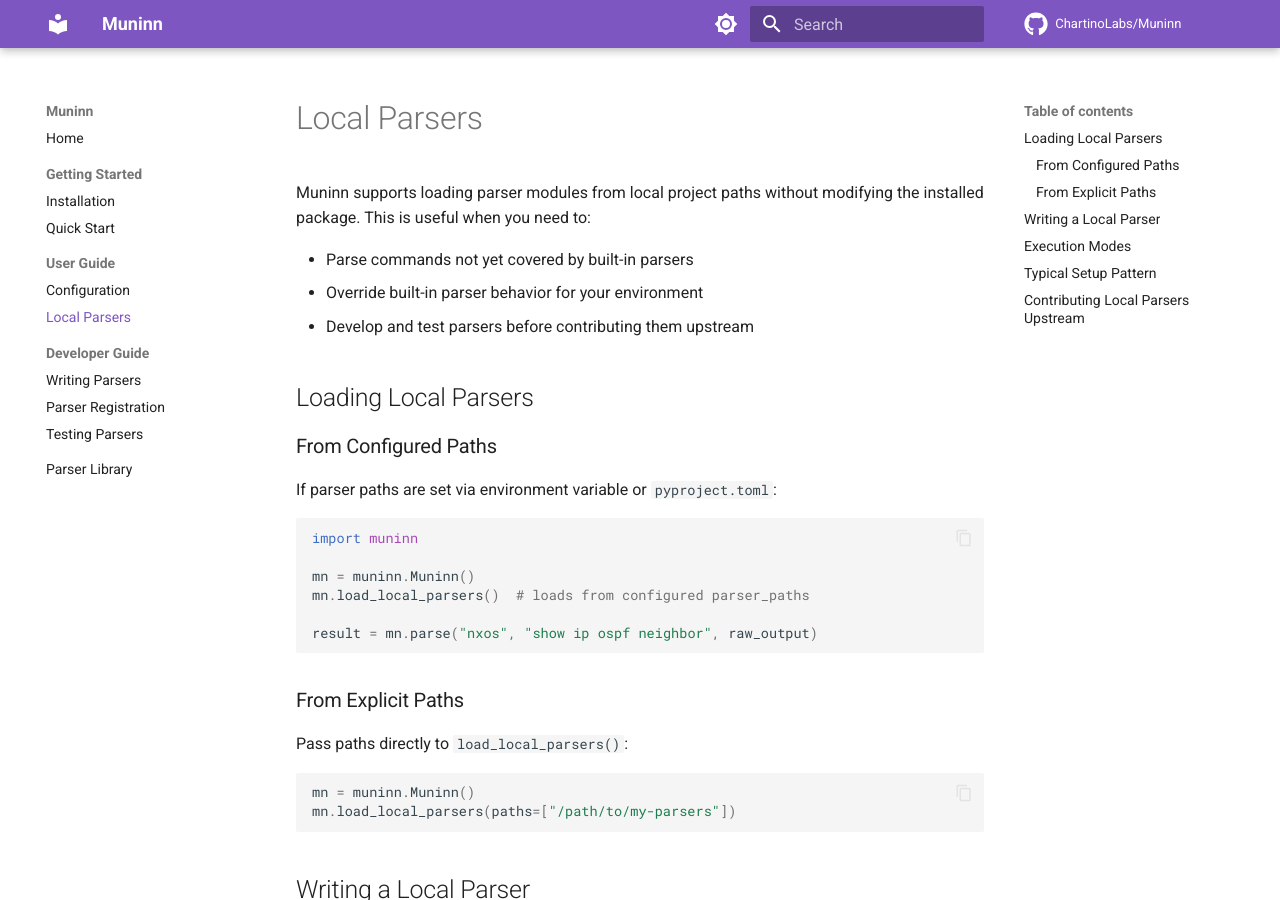
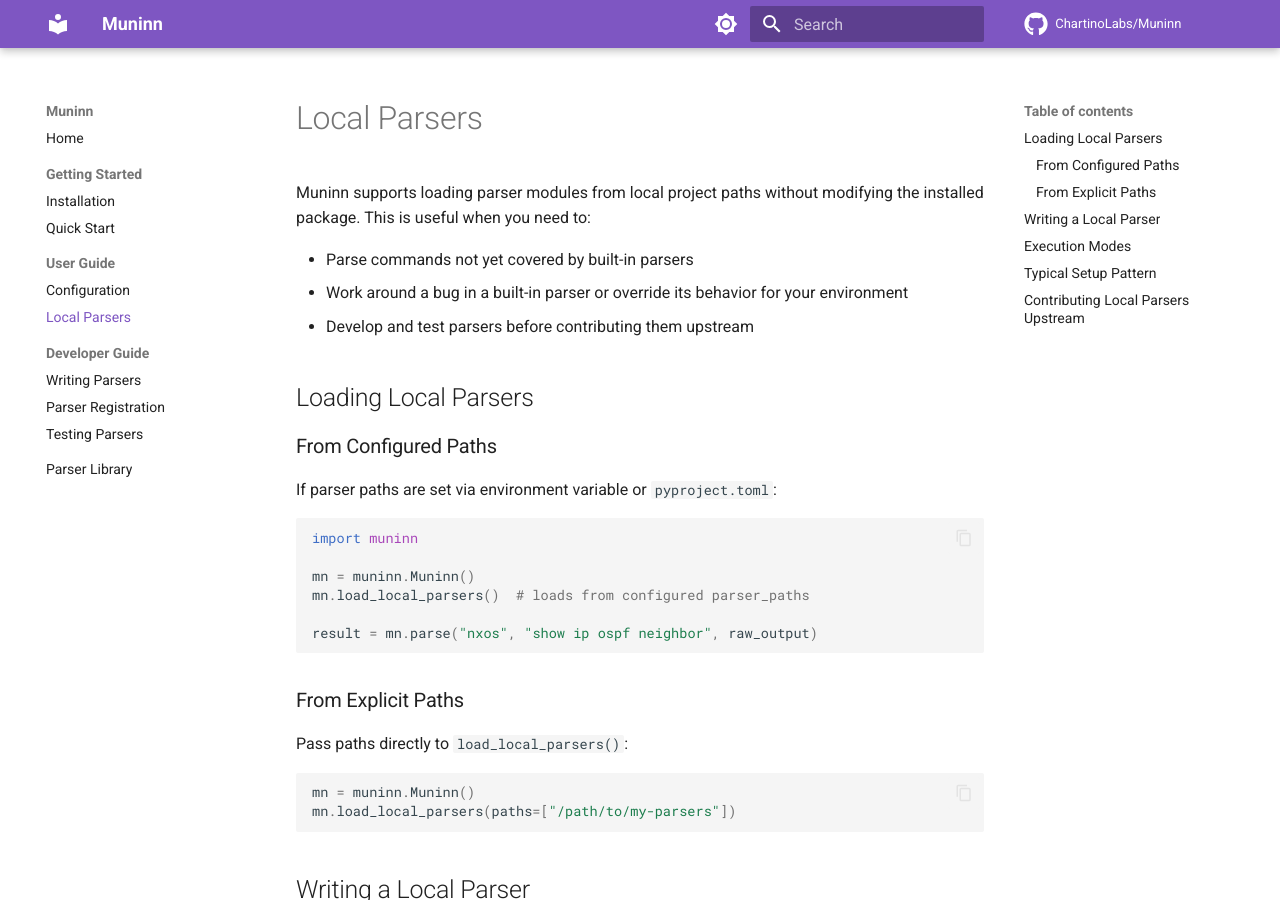
Before and after one commit to ChartinoLabs/Muninn, an MkDocs documentation site: the page built from docs/user-guide/local-parsers.md, in a window 1280 px wide and 900 px high. Built offline with MkDocs 1.6.1 and Material for MkDocs 9.7.7, drawn with Linux system fonts in a browser that asks for light colours; comment, search, counter and statistics services are not loaded.

Commit message:
docs: mention bug workaround as a use case for local parsers
Co-Authored-By: Claude Opus 4.6 (1M context) <noreply@anthropic.com>

```diff
--- a/docs/user-guide/local-parsers.md
+++ b/docs/user-guide/local-parsers.md
@@ -3,7 +3,7 @@
 Muninn supports loading parser modules from local project paths without modifying the installed package. This is useful when you need to:
 
 - Parse commands not yet covered by built-in parsers
-- Override built-in parser behavior for your environment
+- Work around a bug in a built-in parser or override its behavior for your environment
 - Develop and test parsers before contributing them upstream
 
 ## Loading Local Parsers
```
